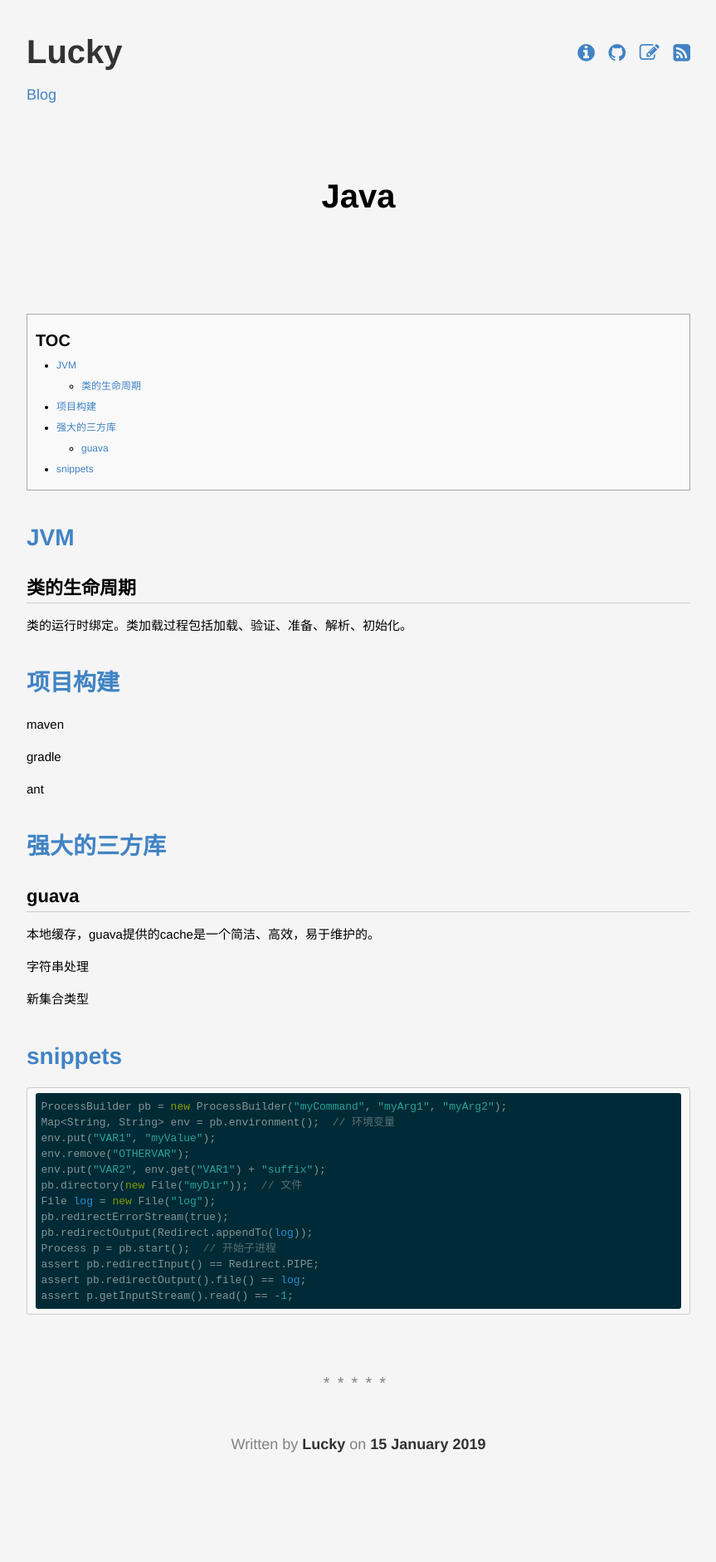
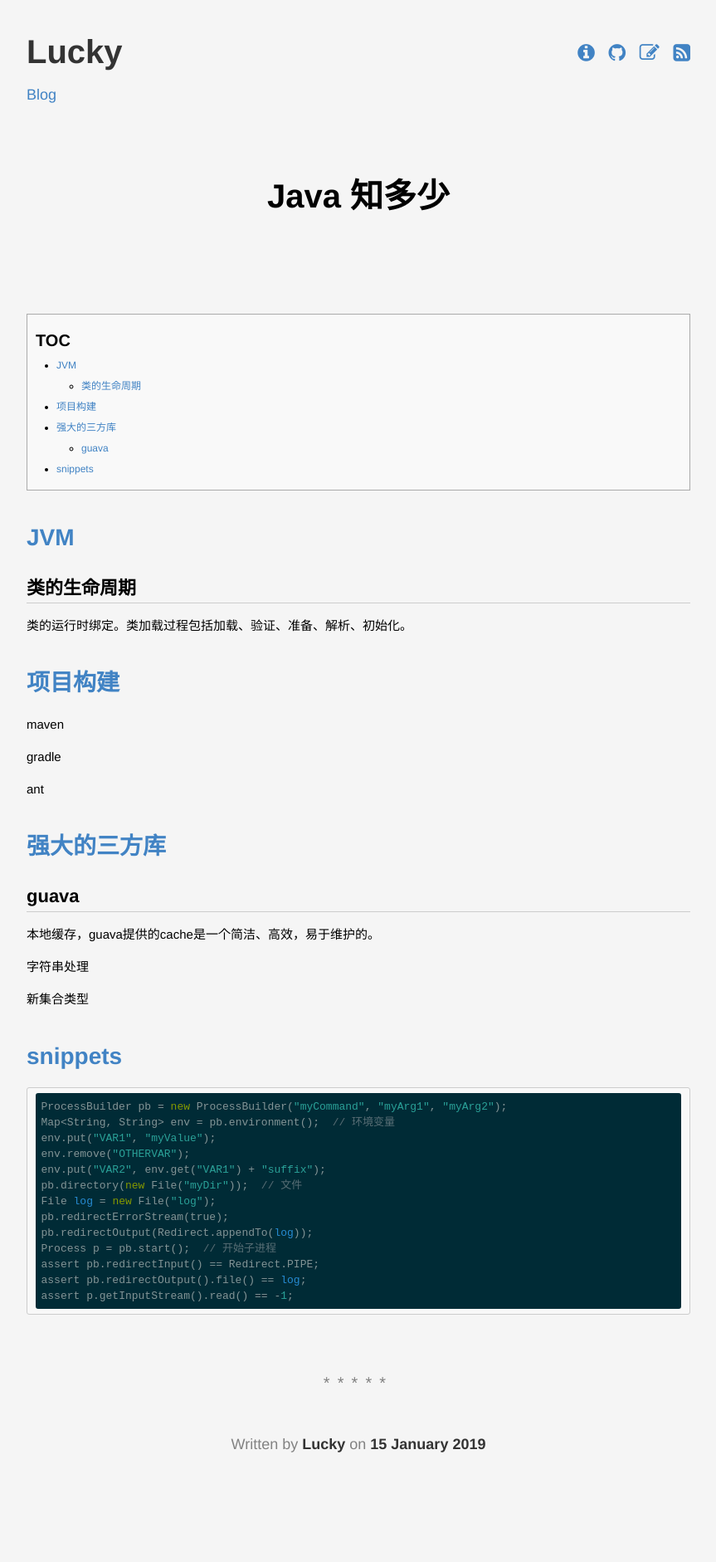
Before and after one commit to lucky521/blog, a Jekyll site: the page built from _posts/language/2019-01-15-java.markdown, in a window 1280 px wide. Shown: the whole page at 83% size, without its empty margins (208-1071 px from the left). Built offline with Jekyll 4.4.1, drawn with Linux system fonts in a browser that asks for light colours.

Commit message:
Update 2019-01-15-java.markdown

```diff
--- a/_posts/language/2019-01-15-java.markdown
+++ b/_posts/language/2019-01-15-java.markdown
@@ -1,5 +1,5 @@
 ---
-title: "Java"
+title: "Java 知多少"
 categories: [Language]
 layout: post
 ---
```
